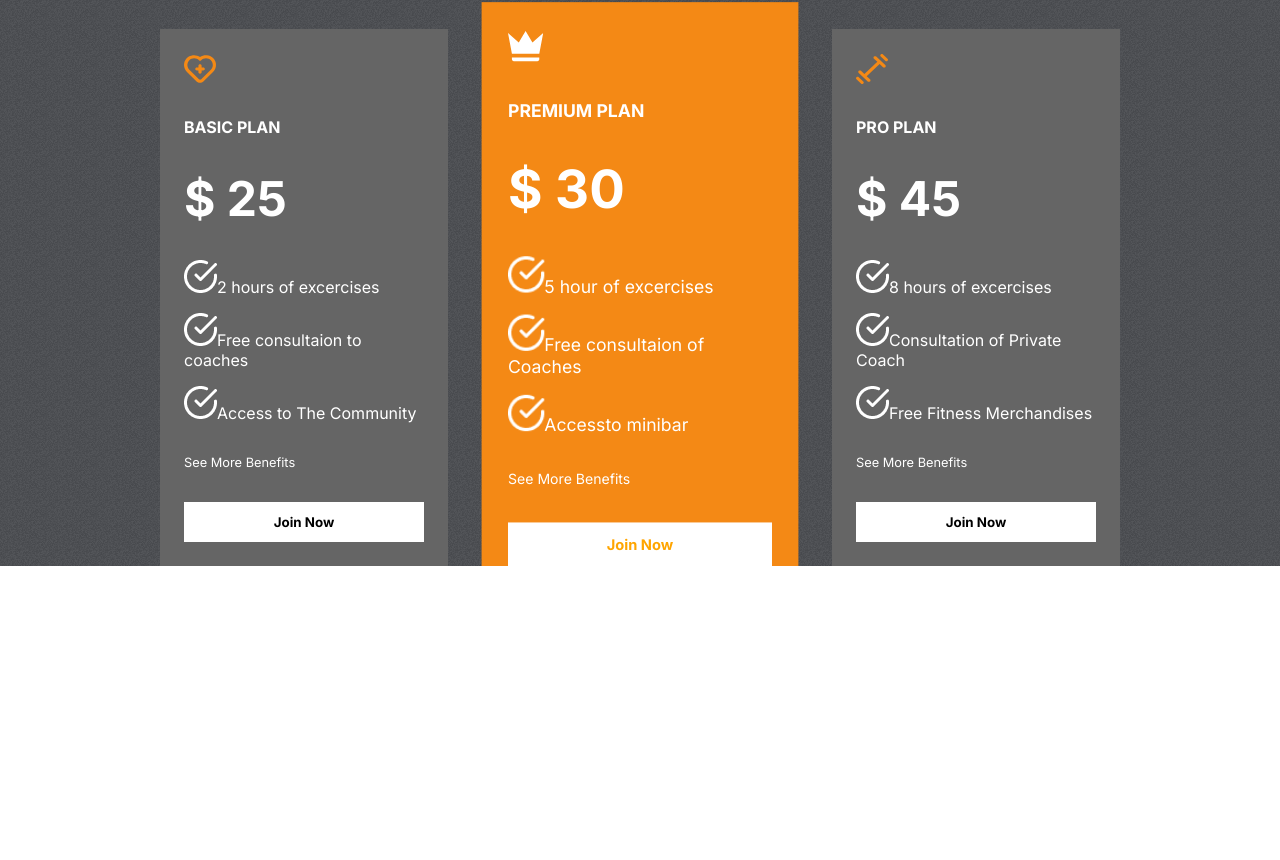
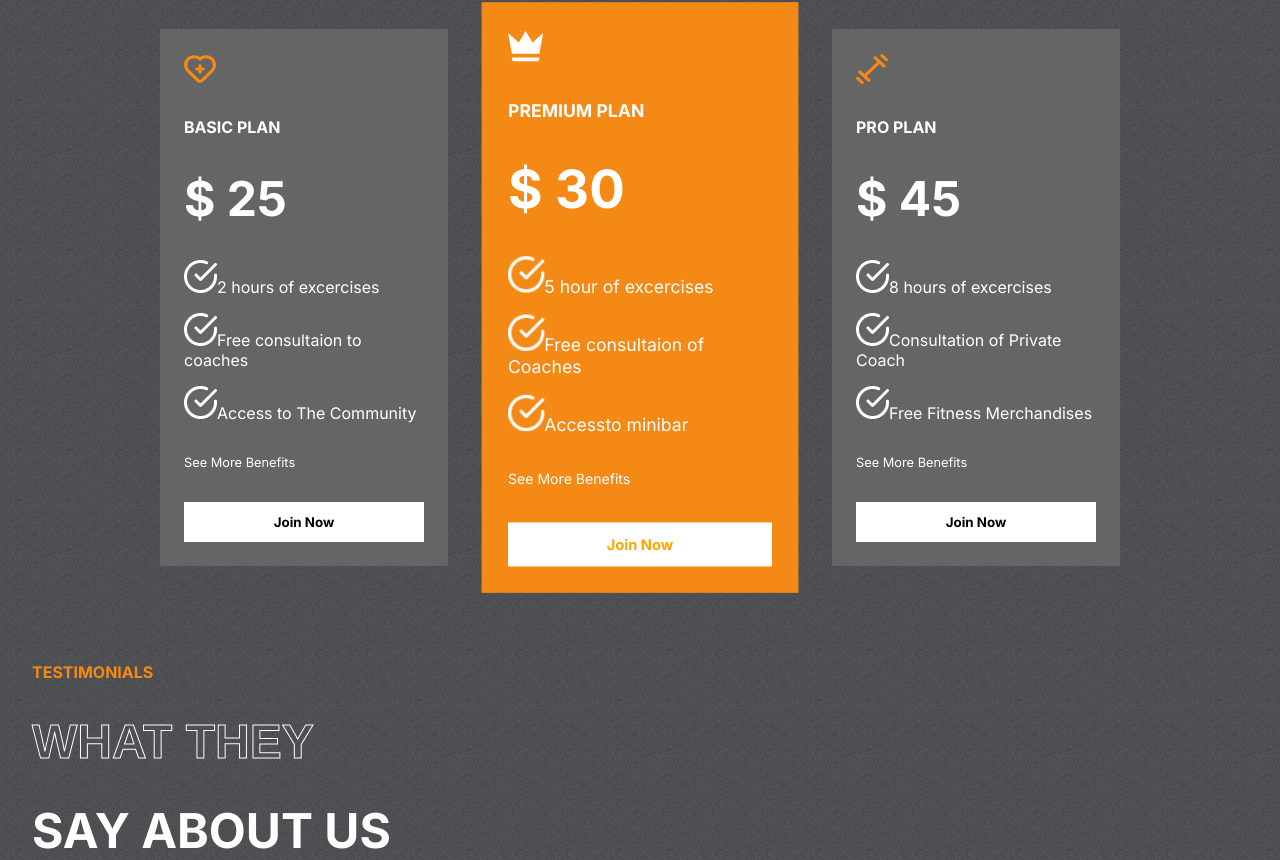
Before and after one commit to Ashen270/fitnessarena, a React (Create React App) app in the folder fitnessarena/: page / in a window 1280 px wide. Shown: the part 1885-2745 px from the top of the page. Before the commit the page ends 2451 px from the top, so only its background shows below. Built offline with nearby package versions, Linux system fonts and the light colour scheme.

Commit message:
Testimonials

```diff
--- a/fitnessarena/src/App.js
+++ b/fitnessarena/src/App.js
@@ -3,6 +3,7 @@
 import Programs from './componets/Programs/Programs';
 import Reasons from './componets/Reasons/Reasons';
 import Plans from './componets/Plans/Plans';
+import Testimonials from './componets/Testimonials/Testimonials';
 
 function App() {
   return (
@@ -11,6 +12,7 @@
           <Programs />
           <Reasons/>
           <Plans/>
+          <Testimonials/>
 
 
      </div>
--- /dev/null
+++ b/fitnessarena/src/componets/Testimonials/Testimonials.css
@@ -0,0 +1,26 @@
+.testimonials{
+    display: flex;
+    gap: 1rem;
+    padding: 0 2rem;
+}
+
+.left-t{
+    display: flex;
+    flex: 1 1;
+    gap: 2rem;
+    flex-direction: column;
+    text-transform: uppercase;
+    color: white;
+}
+
+.left-t>:nth-child(1){
+    color: var(--orange);
+    font-weight: bold ;
+}
+
+.left-t>:nth-child(2),
+.left-t>:nth-child(3)
+{
+    font-weight: bold;
+    font-size: 3rem;
+}
--- /dev/null
+++ b/fitnessarena/src/componets/Testimonials/Testimonials.jsx
@@ -0,0 +1,20 @@
+import React from 'react'
+import './Testimonials.css'
+
+const Testimonials = () => {
+  return (
+    <div className='testimonials'>
+        <div className="left-t">
+            <span>Testimonials</span>
+            <span className='stroke-text'>What they</span>
+            <span>say about us</span>
+
+
+        </div>
+        <div className="right-t"></div>
+    </div>
+
+  )
+}
+
+export default Testimonials
```
